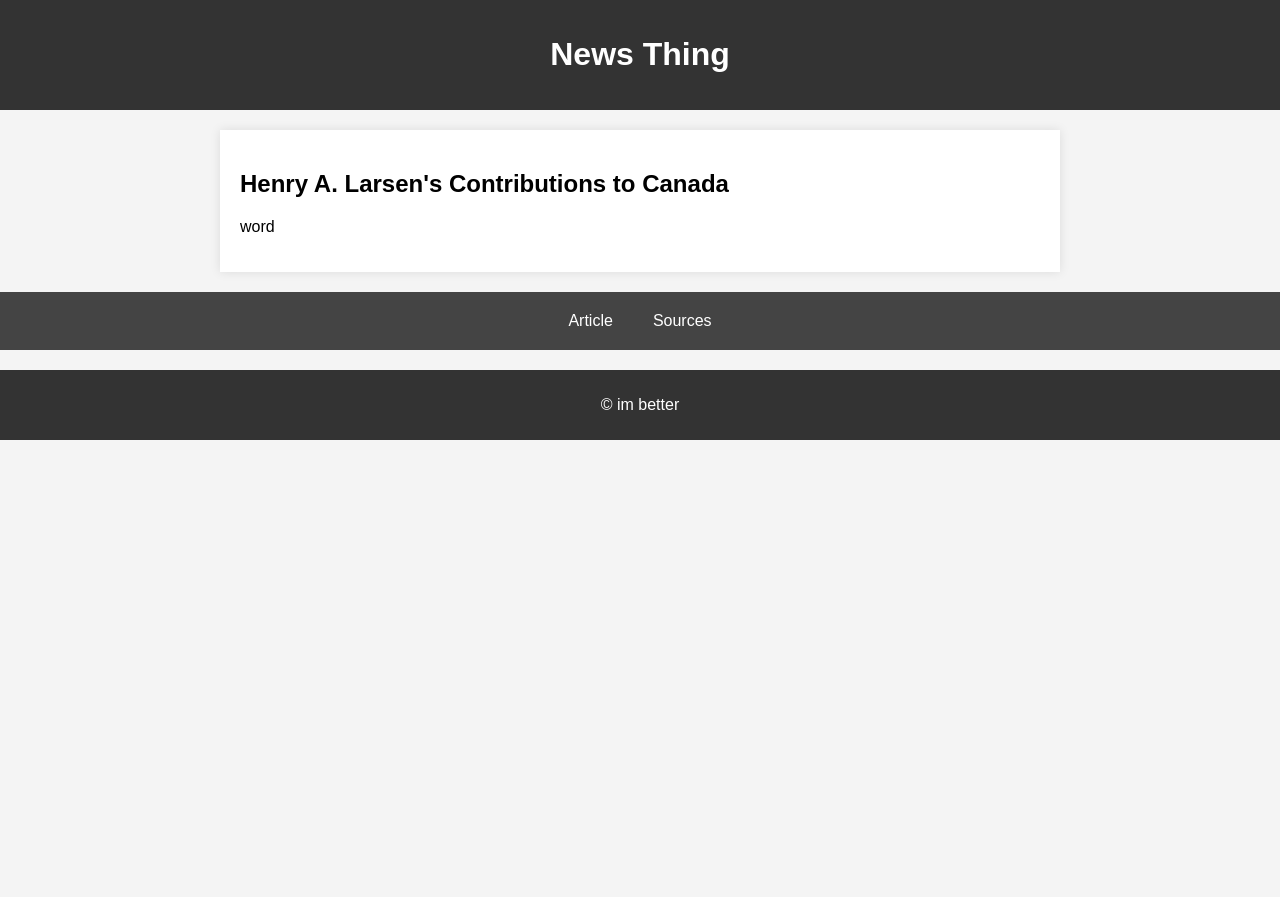
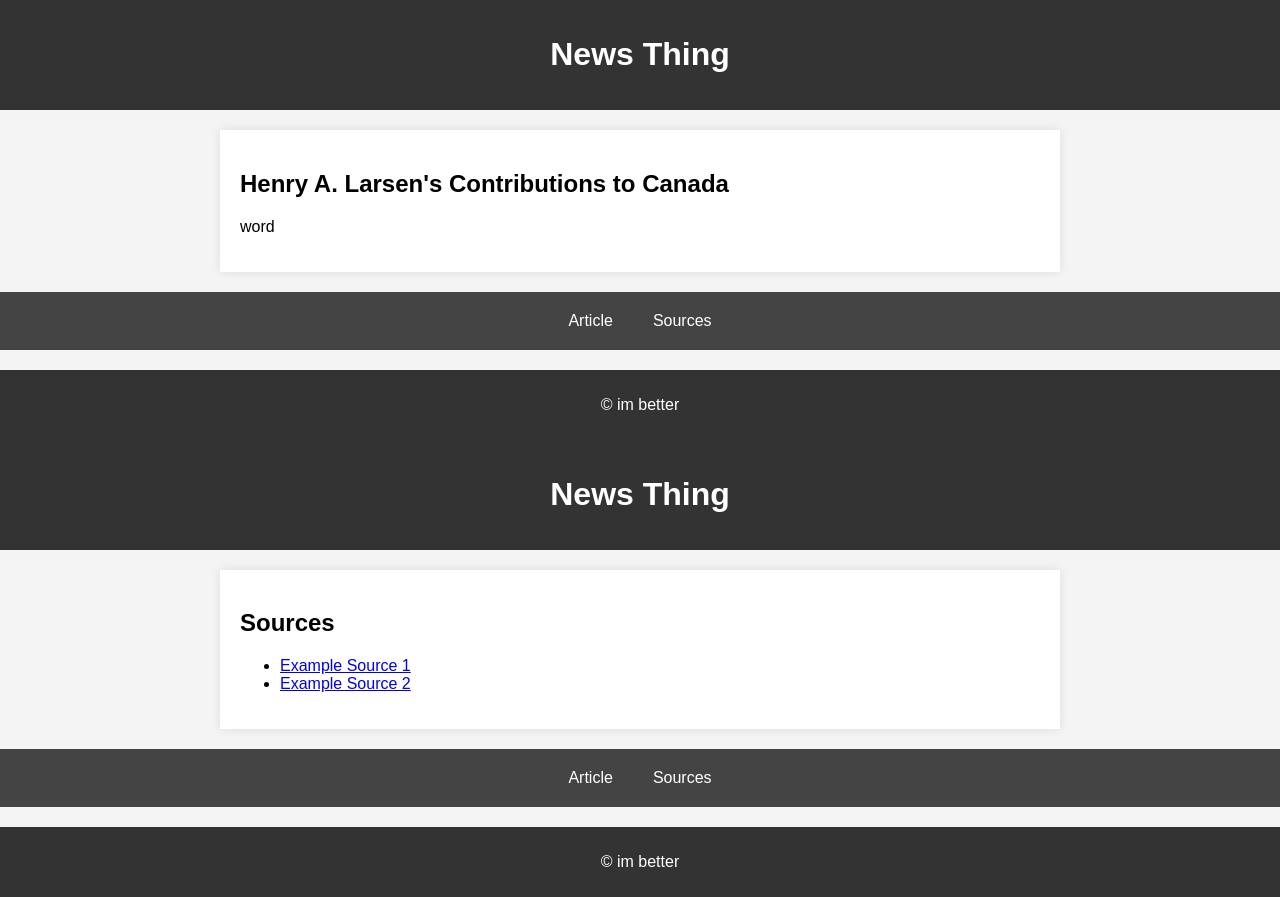
Before and after one commit to heyyithinkimjames/totally-real-news-not-just-a-history-assignment, a plain HTML site: page index.html in a window 1280 px wide. Before the commit the page ends 800 px from the top, so only its background shows below. Drawn offline with Linux system fonts and the light colour scheme.

Commit message:
Update index.html

```diff
--- a/index.html
+++ b/index.html
@@ -24,10 +24,47 @@
     </div>
     <nav>
         <a href="index.html">Article</a>
-        <a href="index.html">Sources</a>
+        <a href="sources.html">Sources</a>
     </nav>
     <footer>
         <p>&copy; im better</p>
     </footer>
 </body>
 </html>
+
+<!DOCTYPE html>
+<html lang="en">
+<head>
+    <meta charset="UTF-8">
+    <meta name="viewport" content="width=device-width, initial-scale=1.0">
+    <title>Sources</title>
+    <style>
+        body { font-family: Arial, sans-serif; margin: 0; padding: 0; background-color: #f4f4f4; }
+        header { background: #333; color: white; padding: 15px; text-align: center; }
+        nav { display: flex; justify-content: center; background: #444; padding: 10px; }
+        nav a { color: white; text-decoration: none; padding: 10px 20px; }
+        nav a:hover { background: #666; }
+        .container { max-width: 800px; margin: 20px auto; padding: 20px; background: white; box-shadow: 0px 0px 10px rgba(0,0,0,0.1); }
+        footer { text-align: center; padding: 10px; background: #333; color: white; margin-top: 20px; }
+    </style>
+</head>
+<body>
+    <header>
+        <h1>News Thing</h1>
+    </header>
+    <div class="container">
+        <h2>Sources</h2>
+        <ul>
+            <li><a href="https://example.com" target="_blank">Example Source 1</a></li>
+            <li><a href="https://example2.com" target="_blank">Example Source 2</a></li>
+        </ul>
+    </div>
+    <nav>
+        <a href="index.html">Article</a>
+        <a href="sources.html">Sources</a>
+    </nav>
+    <footer>
+        <p>&copy; im better</p>
+    </footer>
+</body>
+</html>
```
